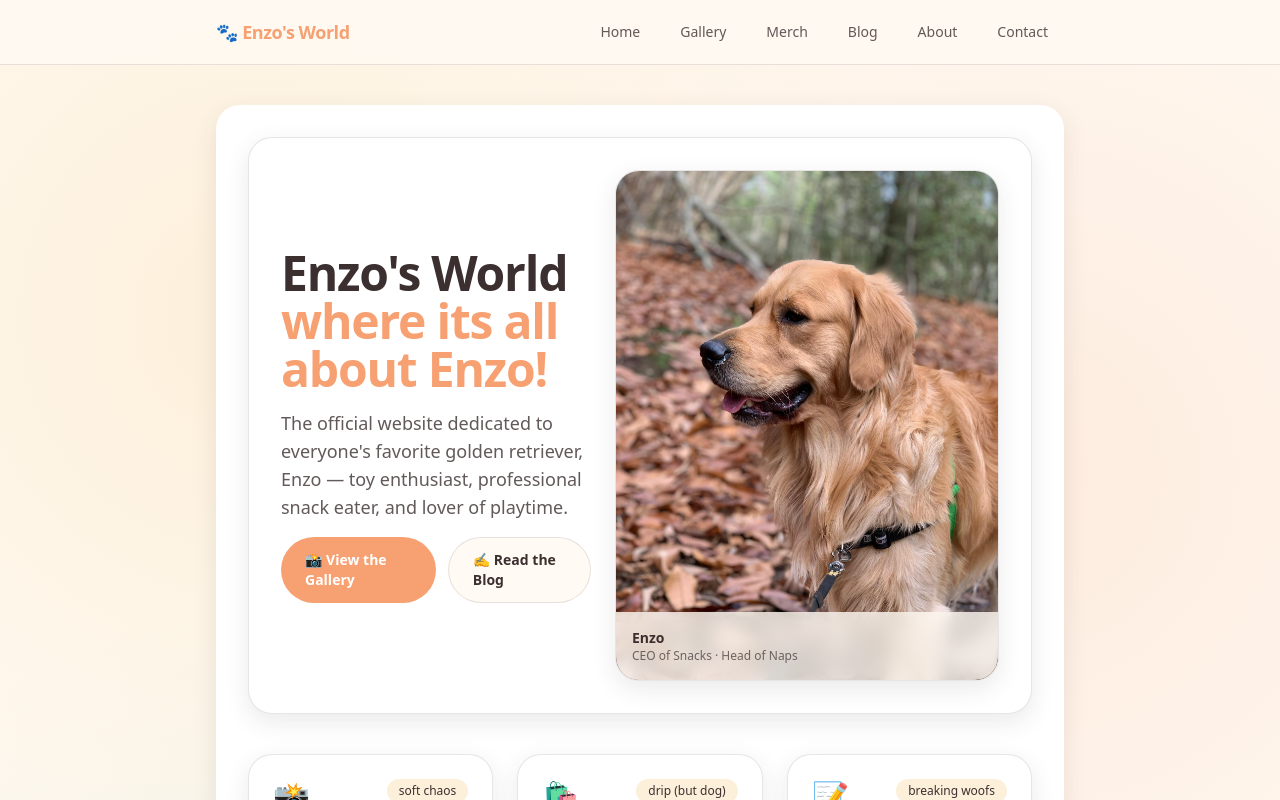
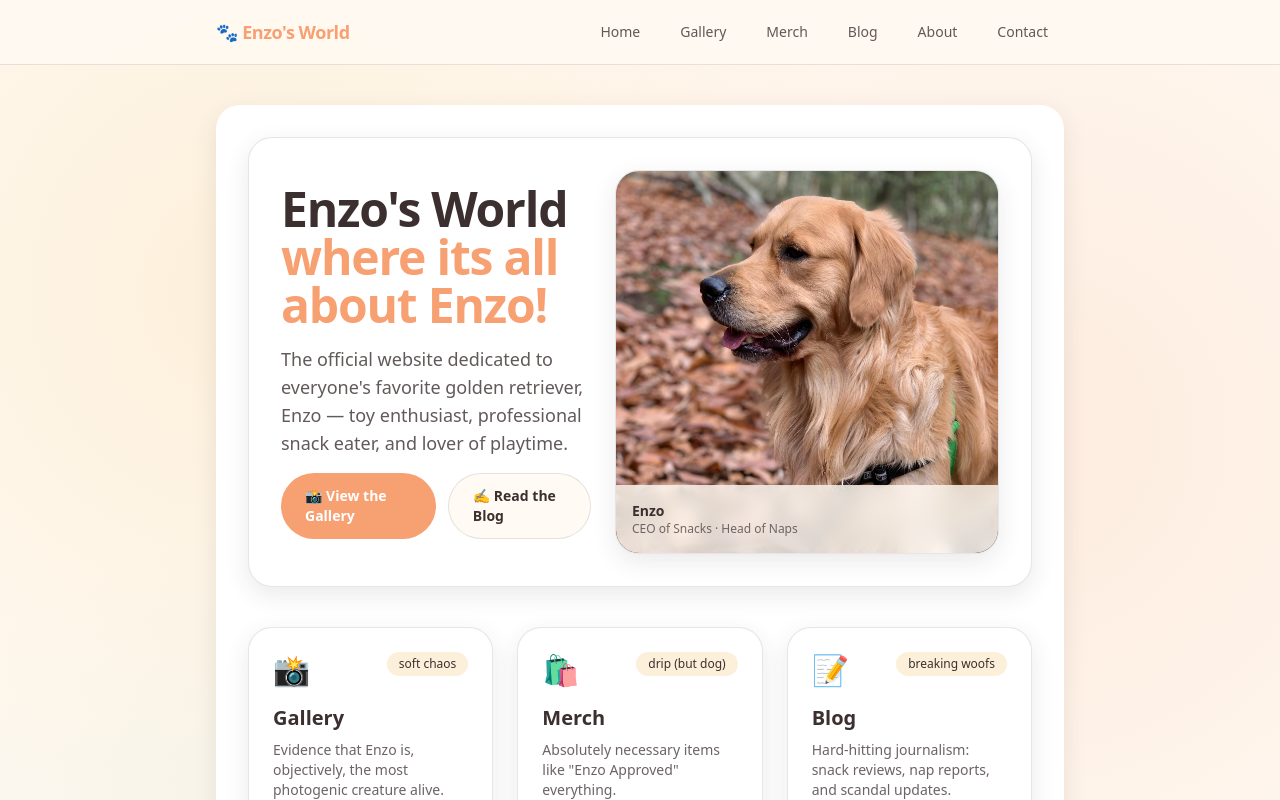
Before and after one commit to RickySerrano904/EnzosWorld.com, a Next.js app: page / in a window 1280 px wide. Shown: the top 800 px of the page. Built offline with nearby package versions, Linux system fonts and the light colour scheme.

Commit message:
Square image on homepage. No caption.

```diff
--- a/app/page.tsx
+++ b/app/page.tsx
@@ -41,13 +41,12 @@
 
           {/* Enzo photo card */}
           <div className="w-full max-w-sm">
-            <div className="relative overflow-hidden rounded-3xl border border-border bg-card shadow-[var(--shadow)]">
+            <div className="relative aspect-square overflow-hidden rounded-3xl border border-border bg-card shadow-[var(--shadow)]">
               <Image
                 src="/placeholder.jpg"
                 alt="Enzo the golden retriever"
-                width={400}
-                height={500}
-                className="h-full w-full object-cover"
+                fill
+                className="object-cover"
                 priority
               />
 
```
